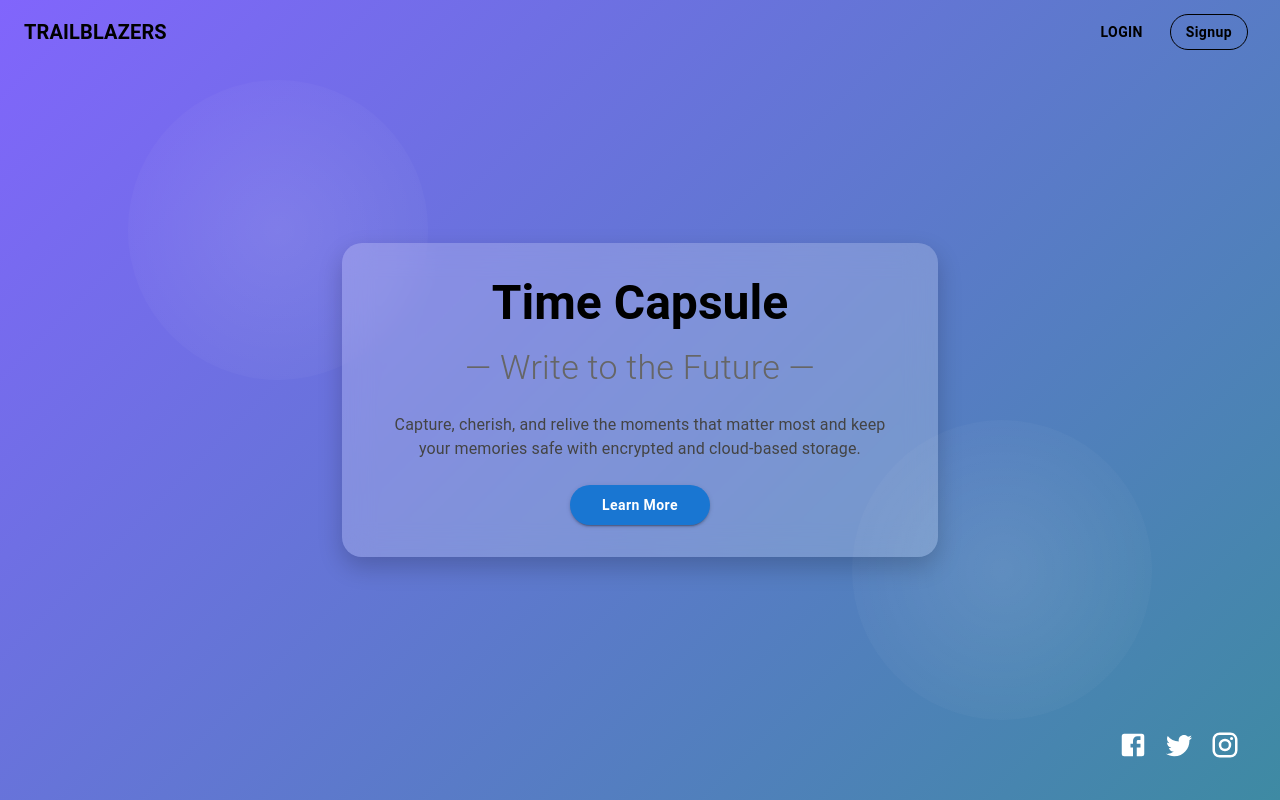
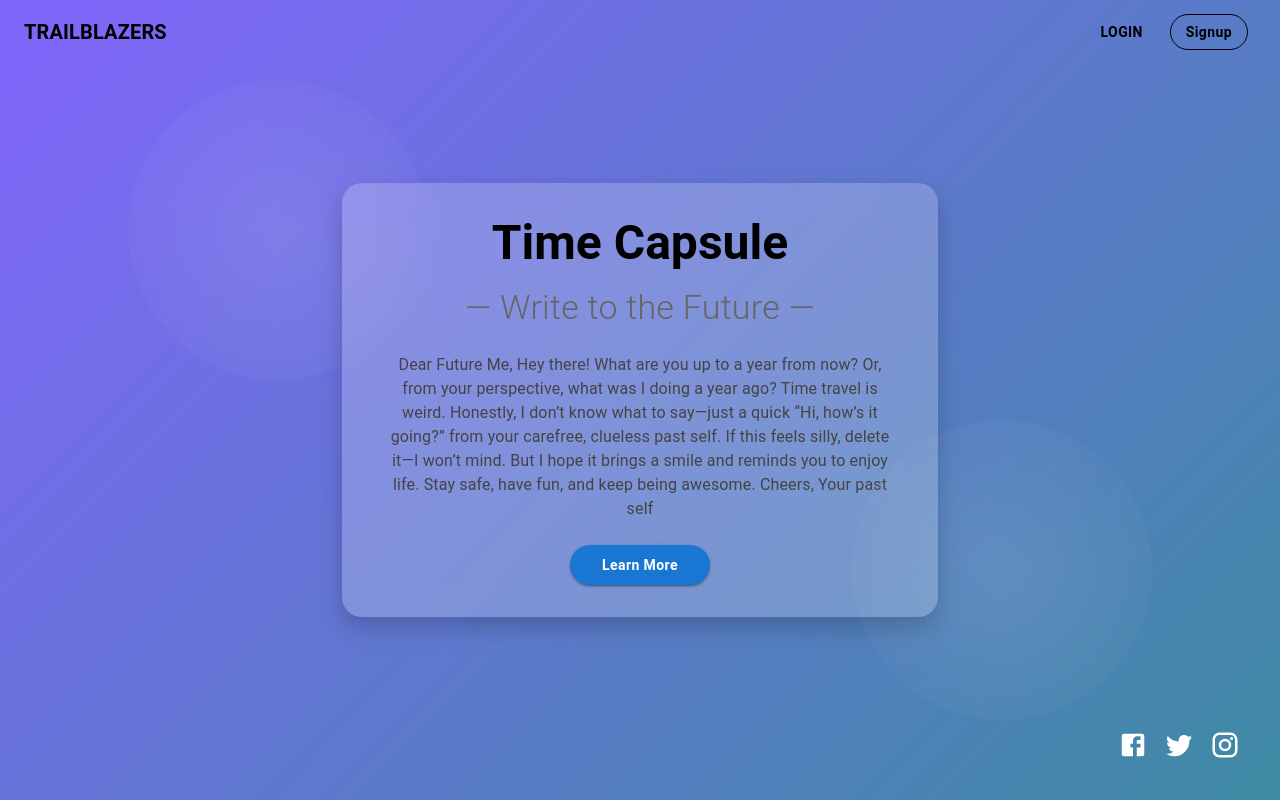
Before and after one commit to vecodesh/Time-Capsule, a React (Create React App) app in the folder my-react-app/: page / in a window 1280 px wide. Built offline with nearby package versions, Linux system fonts and the light colour scheme.

Commit message:
Updated LandingPage.js with few tweekings and changes

```diff
--- a/my-react-app/src/components/LandingPage.js
+++ b/my-react-app/src/components/LandingPage.js
@@ -80,8 +80,11 @@ const LandingPage = () => {
             variant="body1"
             sx={{ color: "#444", maxWidth: "500px", margin: "0 auto" }}
           >
-            Capture, cherish, and relive the moments that matter most and keep
-            your memories safe with encrypted and cloud-based storage.
+            Dear Future Me,
+                Hey there! What are you up to a year from now? Or, from your perspective, what was I doing a year ago? Time travel is weird. Honestly, I don’t know what to say—just a quick “Hi, how’s it going?” from your carefree, clueless past self.
+                If this feels silly, delete it—I won’t mind. But I hope it brings a smile and reminds you to enjoy life. Stay safe, have fun, and keep being awesome.
+                Cheers,
+                Your past self
           </Typography>
           <Box mt={3}>
             <Button
```
